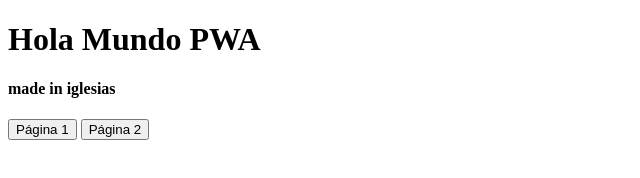
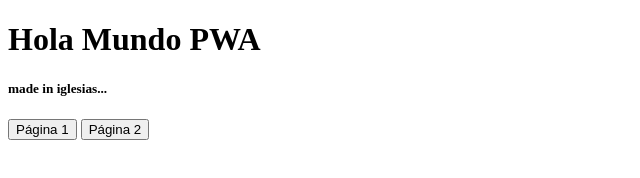
Before and after one commit to Iglesias2002/PWA_IGLESIAS, a plain HTML site: page index.html in a window 1280 px wide. Shown: the full height of the page, 0-640 px from the left. Drawn offline with Linux system fonts and the light colour scheme.

Commit message:
Update index.html

```diff
--- a/index.html
+++ b/index.html
@@ -23,7 +23,7 @@
 <body>
     <div id="mensaje">
         <h1>Hola Mundo PWA</h1>
-        <h4>made in iglesias</h4>
+        <h5>made in iglesias...</h5>
         <button onclick="window.location.href='pagina1.html'">Página 1</button>
         <button onclick="window.location.href='pagina2.html'">Página 2</button>
     </div>
```
